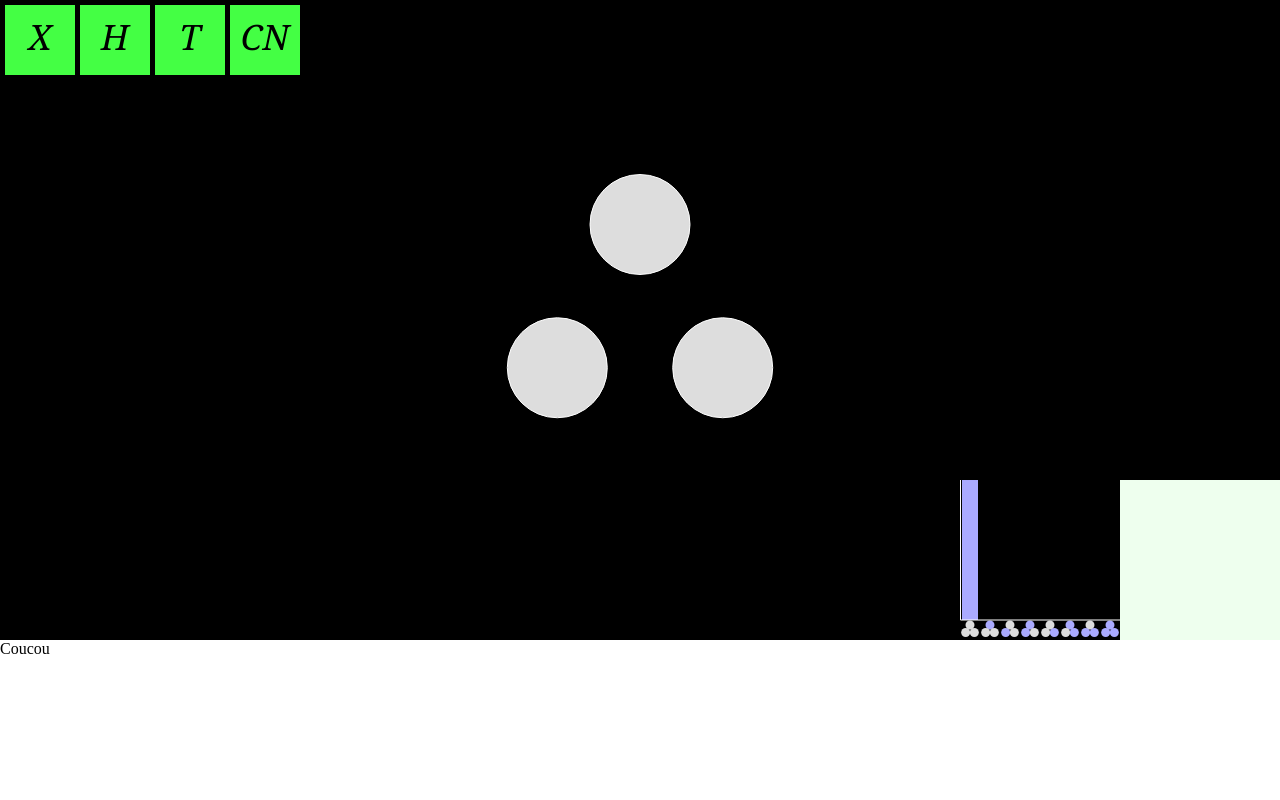
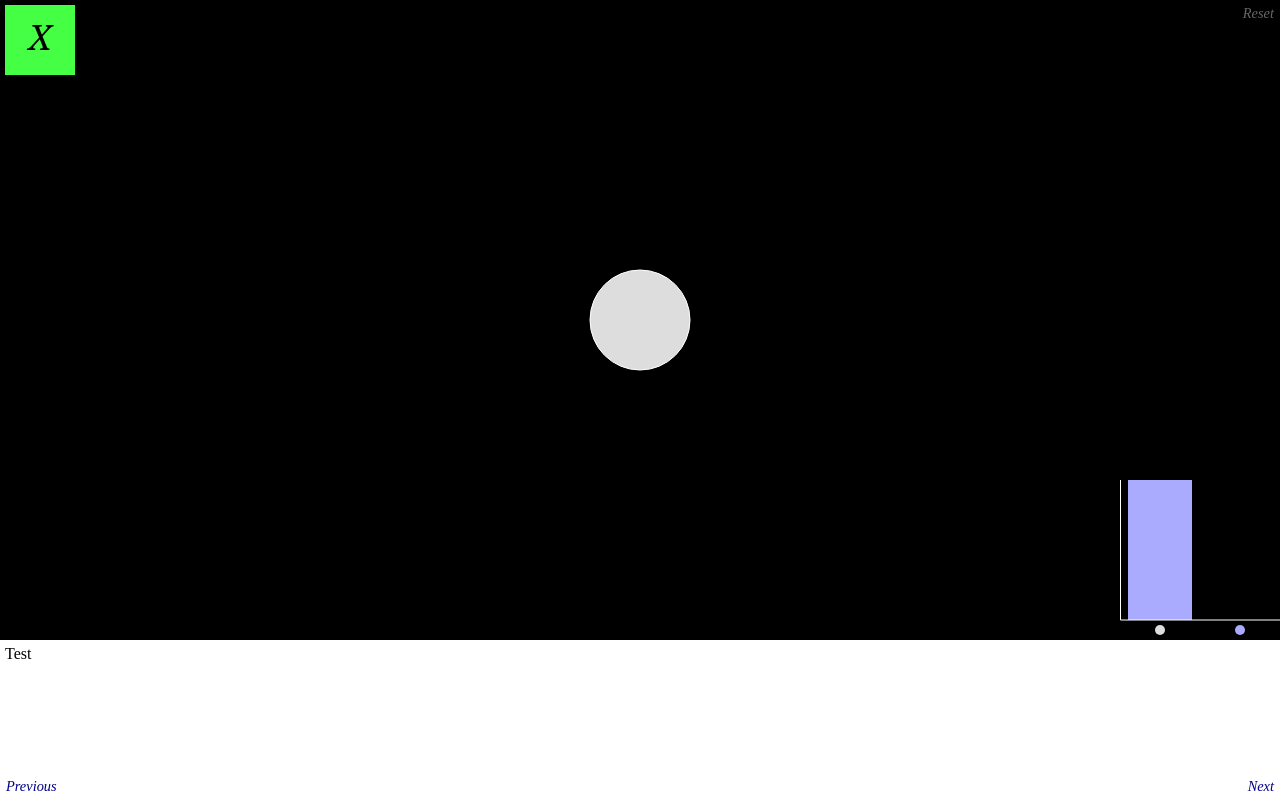
Before and after one commit to Soni-Sona/Qubits, a website with bundled scripts: page index.html in a window 1280 px wide. Built offline with nearby package versions, Linux system fonts and the light colour scheme.

Commit message:
implemented slides

```diff
--- a/index.html
+++ b/index.html
@@ -7,7 +7,10 @@
 		<canvas id="playground"></canvas>
 		<canvas id="histogram"></canvas>
 		<canvas id="qsphere"></canvas>
-		<div id="levelText">Coucou</div>
+		<div id="reset">Reset</div>
+		<div id="levelText"></div>
+		<div id="prev">Previous</div>
+		<div id="next">Next</div>
 		<script src="src/index.js" type="module"></script>
 	</body>
 </html>
--- a/src/histogram.js
+++ b/src/histogram.js
@@ -29,6 +29,7 @@ let histogram = [];
 export function initializeHistogram() {
 	histogram.length = qubits.coefficients.rows;
 	histogram.fill(0);
+	histogram[0] = 1;
 	triggerAnimation();
 }
 
--- a/src/index.js
+++ b/src/index.js
@@ -1,7 +1,7 @@
+import { slides } from "./slides.js";
 import { Qubits } from "./qubits.js";
 import { initializeLevelGraphics } from "./playground/playground.js";
 import { initializeHistogram } from "./histogram.js";
-import * as gates from "./gates.js"
 import "./playground/interaction.js";
 
 
@@ -14,9 +14,34 @@ function initializeLevel(qubitCount, availableGates) {
 	initializeHistogram();
 }
 
-initializeLevel(3, [
-	gates.gateX,
-	gates.gateH,
-	gates.gateT,
-	gates.gateCNOT,
-]);
+
+function loadSlide(slideId) {
+	let slide = slides[slideId];
+
+	if (slide.reset || slide.qubitCount != qubits.qubitCount) {
+		initializeLevel(slide.qubitCount, slide.availableGates);
+	}
+
+	document.getElementById("levelText").innerText = slide.text;
+}
+
+
+let currentSlide = 0;
+loadSlide(currentSlide);
+
+
+document.getElementById("reset").onclick = () => {
+	loadSlide(currentSlide);
+};
+
+
+document.getElementById("prev").onclick = () => {
+	if (currentSlide <= 0) return;
+	loadSlide(--currentSlide);
+};
+
+
+document.getElementById("next").onclick = () => {
+	if (currentSlide >= slides.length - 1) return;
+	loadSlide(++currentSlide);
+};
--- /dev/null
+++ b/src/slides.js
@@ -0,0 +1,28 @@
+import * as gates from "./gates.js"
+
+
+class Slide {
+	constructor(text, qubitCount, availableGates, reset) {
+		this.text = text;
+		this.qubitCount = qubitCount;
+		this.availableGates = availableGates;
+		this.reset = reset;
+	}
+}
+
+
+export let slides = [
+	new Slide(
+		"Test",
+		1,
+		[gates.gateX],
+		true
+	),
+
+	new Slide(
+		"Coucou",
+		3,
+		[gates.gateX, gates.gateH, gates.gateT, gates.gateCNOT],
+		true
+	),
+];
--- a/style.css
+++ b/style.css
@@ -1,6 +1,7 @@
 body {
 	margin: 0;
 	overflow: hidden;
+	user-select: none;
 }
 
 
@@ -21,19 +22,54 @@ body {
 
 
 #histogram {
-	right: min(20vw, 20vh);
+	right: 0;
+	/* right: min(20vw, 20vh); */
 }
 
 
 #qsphere {
+	display: none;
 	background-color: #efe;
 	right: 0;
 }
 
 
+#reset {
+	color: #666;
+	font-style: italic;
+	position: absolute;
+	top: 0;
+	right: 0;
+	padding: 5px 6px;
+	font-size: 0.9em;
+}
+
+
 #levelText {
 	height: 20vh;
+	width: 100%;
 	position: absolute;
 	bottom: 0;
 	z-index: 1;
+	padding: 5px;
+	box-sizing: border-box;
 }
+
+
+#prev, #next {
+	color: #008;
+	font-style: italic;
+	position: absolute;
+	bottom: 0;
+	padding: 5px 6px;
+	font-size: 0.9em;
+	z-index: 2;
+}
+
+#prev {
+	left: 0;
+}
+
+#next {
+	right: 0;
+}
```
